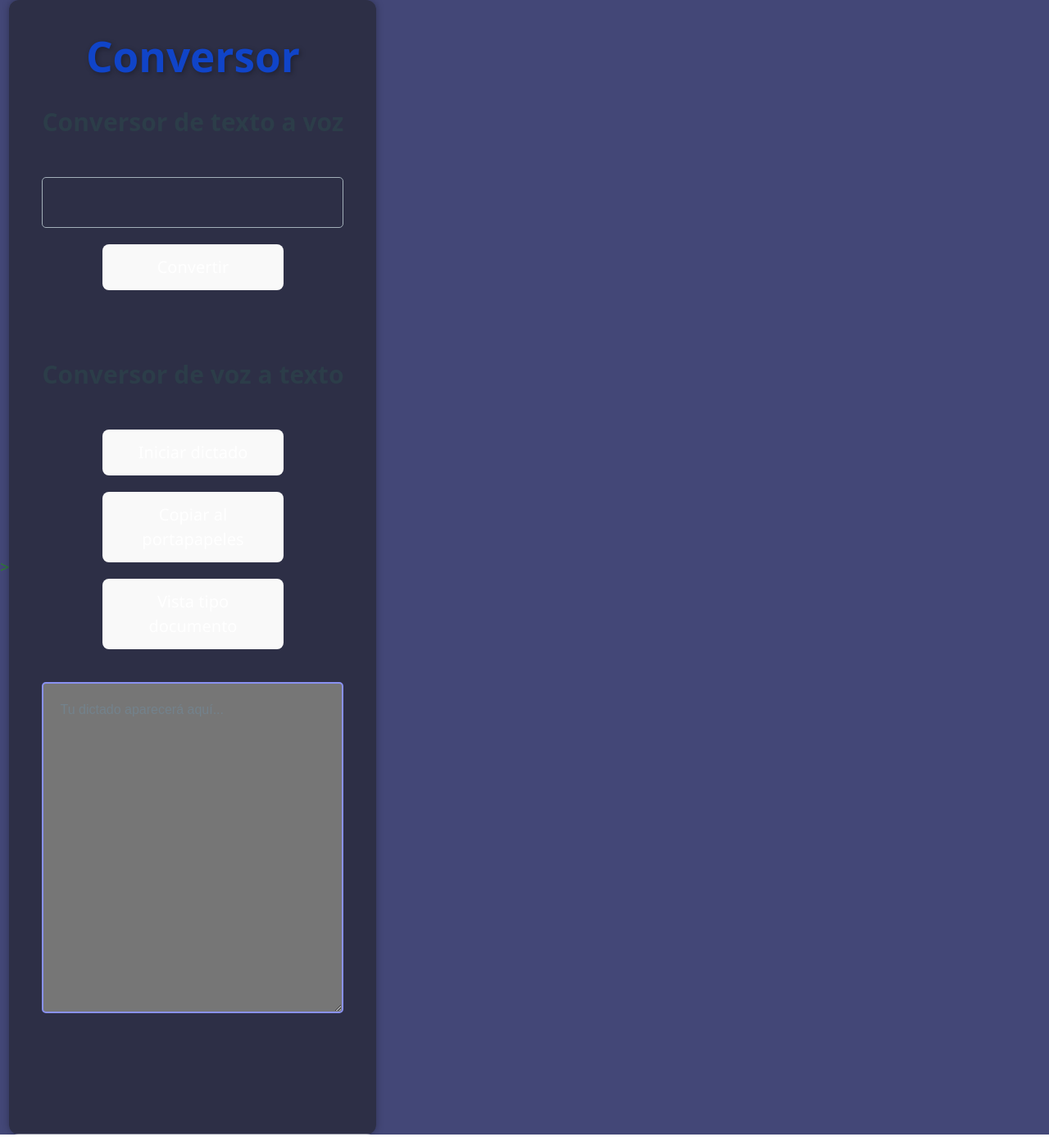
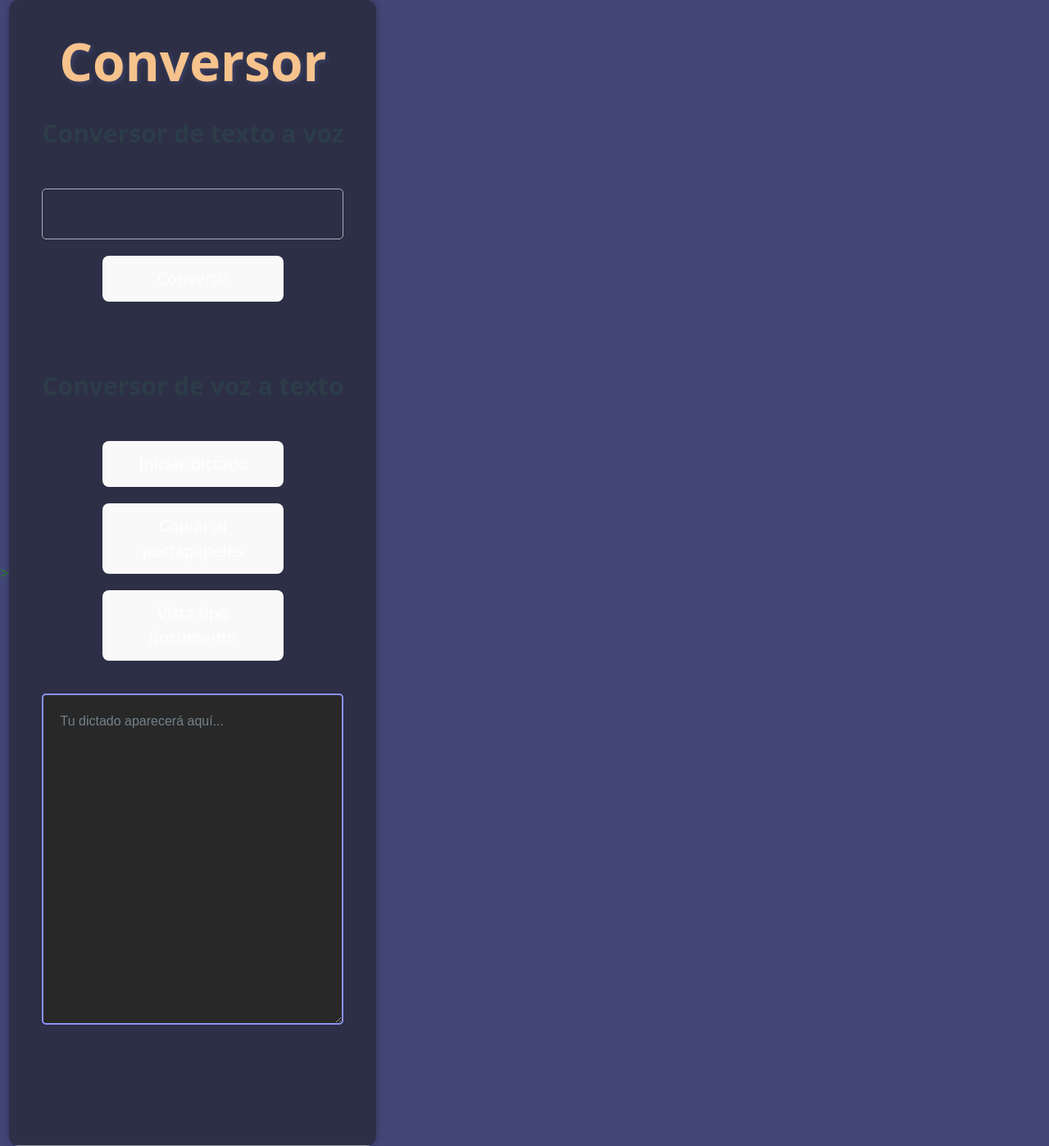
Before and after one commit to JuanMarci/loginReact, a React (Vite) app: page /conversor in a window 1280 px wide. Shown: the whole page at 82% size. Built offline with nearby package versions, Linux system fonts and the light colour scheme; no server answers.

Commit message:
Más cambios

```diff
--- a/package.json
+++ b/package.json
@@ -13,7 +13,8 @@
     "react": "^19.1.0",
     "react-dom": "^19.1.0",
     "react-icons": "^5.5.0",
-    "react-router-dom": "^7.7.1"
+    "react-router-dom": "^7.7.1",
+    "react-speech-recognition": "^4.0.1"
   },
   "devDependencies": {
     "@eslint/js": "^9.29.0",
--- a/src/App.css
+++ b/src/App.css
@@ -18,7 +18,7 @@ button {
 }
 
 button:hover {
-  background-color: #535bf2;
+  background-color: #333788;
 }
 
 /* Botón de registro */
@@ -26,12 +26,12 @@ button:hover {
   margin-top: 10px;
   background-color: transparent;
   border: none;
-  color: #007bff;
+  color: #ffffff;
   cursor: pointer;
   text-decoration: underline;
 }
 .registroBtn:hover {
-  color: #0056b3;
+  color: #bfd7f0;
 }
 
 /* Estilo del mensaje */
@@ -53,11 +53,11 @@ button:hover {
   justify-content: center;
   align-items: center;
   height: 100vh;
-  background: linear-gradient(to right, #e3f2fd, #fce4ec);
+  background: linear-gradient(to right, #b3bac2, #454a4e);
 }
 
 .formulario {
-  background-color: rgb(52, 51, 51);
+  background-color: rgb(44, 43, 43);
   padding: 2.3rem 2rem;
   border-radius: 12px;
   box-shadow: 0 6px 18px rgba(255, 255, 255, 0.1);
@@ -69,7 +69,7 @@ button:hover {
 .formulario h2 {
   margin-bottom: 1.5rem;
   font-size: 1rem;
-  color: #ffffff;
+  color: #e2d3d3;
   font-family: 'Segoe UI', Montserrat, Geneva, Verdana, sans-serif;
 }
 
@@ -77,10 +77,10 @@ button:hover {
   display: flex;
   align-items: center;
   margin-bottom: 1rem;
-  border: 1px solid #676767;
+  border: 2px solid #09baec;
   border-radius: 6px;
   padding: 0.6rem;
-  background-color: #676767;
+  background-color: #ffffff;
 }
 
 .inputContainer .icon {
@@ -111,7 +111,7 @@ textarea {
   border: 2px solid #8991f1;
   resize: vertical;
   margin-top: 1rem;
-  background: #767676;
+  background: #282828;
 }
 
 .vista-documento {
@@ -134,11 +134,11 @@ textarea {
   box-shadow: 0 0 10px rgba(0,0,0,0.3);
 }
 .titulo-animado {
-  font-size: clamp(2rem, 4vw, 4rem);
+  font-size: cloud(2rem, 4vw, 4rem);
   font-weight: 700;
-  color: #1044c8;
-  text-shadow: 2px 2px 6px rgba(0, 0, 0, 0.3);
-  animation: entradaTitulo 1s ease-out;
+  color: #f7c38c;
+  text-shadow: 2px 2px 6px rgba(104, 117, 192, 0.3);
+  animation: entradaTitulo 2s ease-out;
   text-align: center;
   margin-bottom: 1.5rem;
 }
@@ -149,7 +149,7 @@ body {
 }
 
 .login-contenedor {
-  background-color: #4f4f4f;
+  background-color: #272727;
   border: 1px solid #81D4FA;
   box-shadow: 0 0 10px rgba(21, 101, 192, 0.2);
 }
```
Also changed, not shown: src/Dictado.jsx (added, +20 -0 lines), 1 other file (tests, documents, lock files or other folders).
